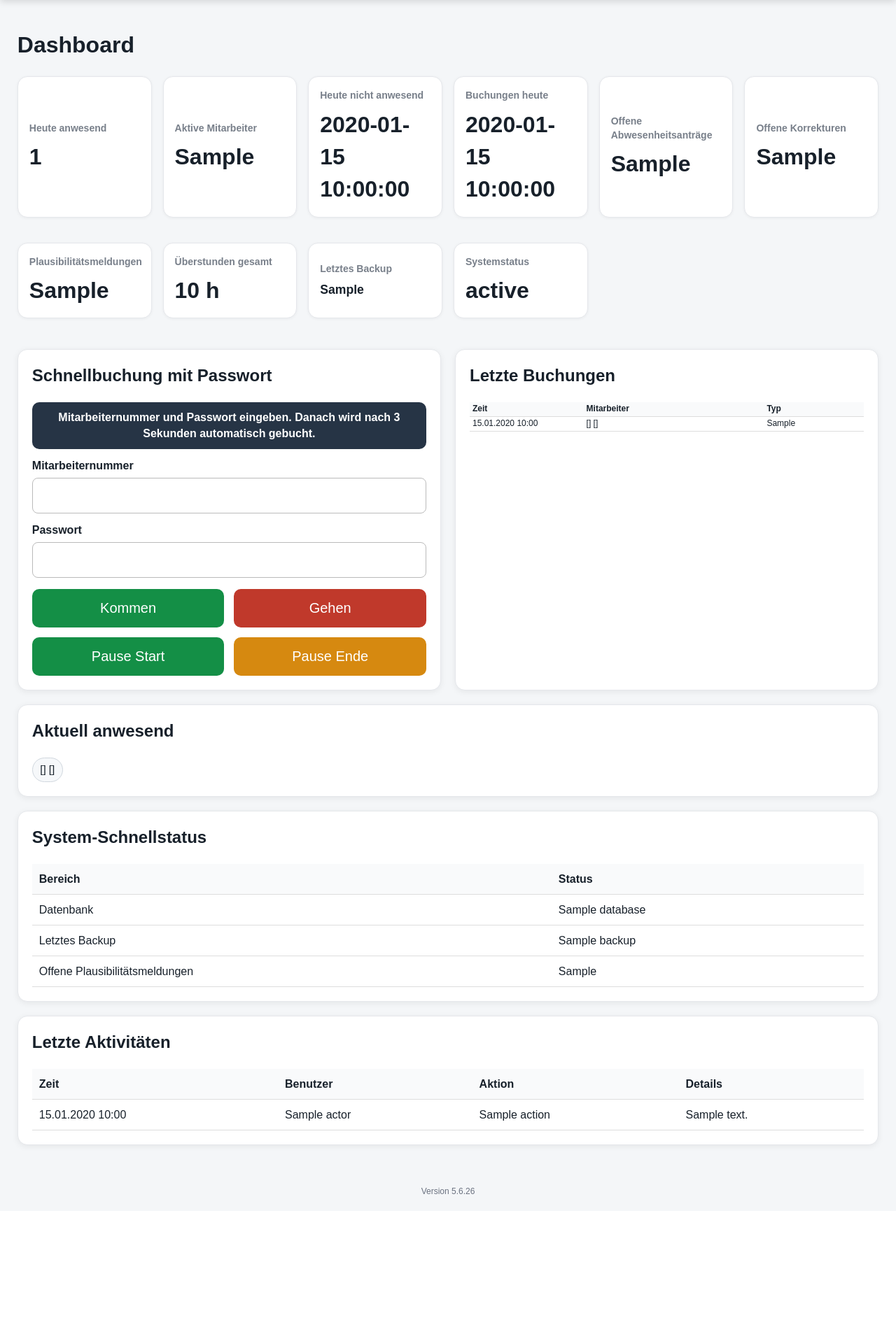
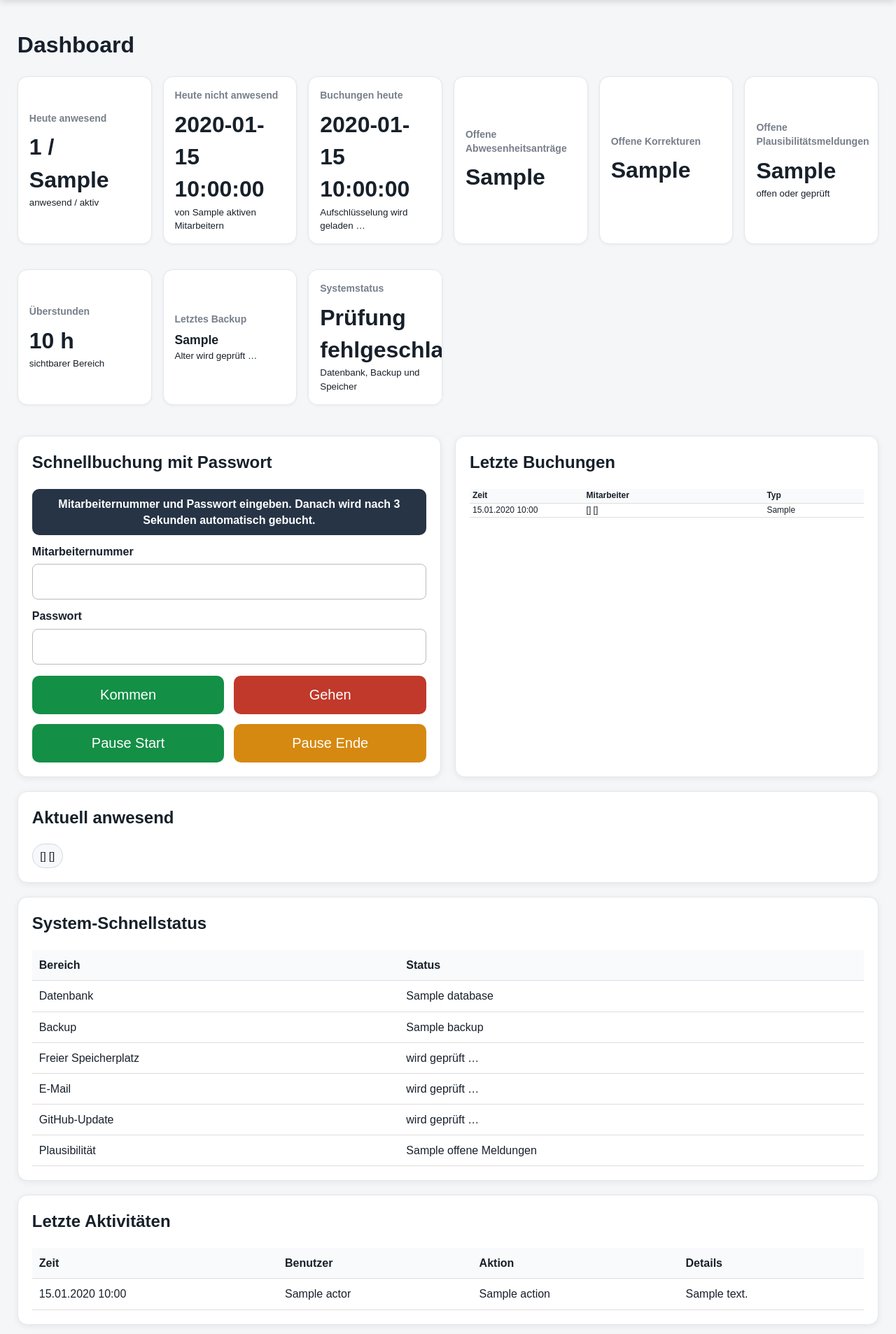
Before and after one commit to Markus4771/Stempeluhr, a FastAPI app: template app/templates/dashboard.html in a window 1280 px wide. Shown: the part 56-1963 px from the top of the page at 70% size. Before the commit the page ends 1763 px from the top, so only its background shows below. Run offline with FastAPI, Linux system fonts and the light colour scheme; the template is opened without the code that fills it: most values are stand-ins (such as "Sample title", 1, 10 or a date in 2020); some libraries are stand-ins or nearby versions.

Commit message:
Dashboard-Kennzahlen aussagekräftiger darstellen

```diff
--- a/app/templates/dashboard.html
+++ b/app/templates/dashboard.html
@@ -2,17 +2,16 @@
 {% block content %}
 <h1>Dashboard</h1>
 
-<div class="dashboard-grid">
-    <section class="card stat-card"><span class="stat-label">Heute anwesend</span><strong>{{ stats.present_count }}</strong></section>
-    <section class="card stat-card"><span class="stat-label">Aktive Mitarbeiter</span><strong>{{ stats.active_employees }}</strong></section>
-    <section class="card stat-card"><span class="stat-label">Heute nicht anwesend</span><strong>{{ stats.absent_today_count }}</strong></section>
-    <section class="card stat-card"><span class="stat-label">Buchungen heute</span><strong>{{ stats.today_entries }}</strong></section>
+<div class="dashboard-grid" id="dashboardMetrics">
+    <section class="card stat-card"><span class="stat-label">Heute anwesend</span><strong id="metricPresence">{{ stats.present_count }} / {{ stats.active_employees }}</strong><small>anwesend / aktiv</small></section>
+    <section class="card stat-card"><span class="stat-label">Heute nicht anwesend</span><strong id="metricAbsent">{{ stats.absent_today_count }}</strong><small>von {{ stats.active_employees }} aktiven Mitarbeitern</small></section>
+    <section class="card stat-card"><span class="stat-label">Buchungen heute</span><strong id="metricBookings">{{ stats.today_entries }}</strong><small id="metricBookingBreakdown">Aufschlüsselung wird geladen …</small></section>
     <section class="card stat-card"><span class="stat-label">Offene Abwesenheitsanträge</span><strong>{{ stats.open_vacations }}</strong></section>
     <section class="card stat-card"><span class="stat-label">Offene Korrekturen</span><strong>{{ stats.open_corrections }}</strong></section>
-    <section class="card stat-card"><span class="stat-label">Plausibilitätsmeldungen</span><strong>{{ stats.open_plausibility }}</strong></section>
-    <section class="card stat-card"><span class="stat-label">Überstunden gesamt</span><strong>{{ stats.overtime_sum }} h</strong></section>
-    <section class="card stat-card"><span class="stat-label">Letztes Backup</span><strong class="small-stat">{{ stats.last_backup }}</strong></section>
-    <section class="card stat-card"><span class="stat-label">Systemstatus</span><strong>{{ stats.system_status }}</strong></section>
+    <section class="card stat-card" id="plausibilityCard"><span class="stat-label">Offene Plausibilitätsmeldungen</span><strong id="metricPlausibility">{{ stats.open_plausibility }}</strong><small>offen oder geprüft</small></section>
+    <section class="card stat-card"><span class="stat-label" id="overtimeLabel">Überstunden</span><strong id="metricOvertime">{{ stats.overtime_sum }} h</strong><small id="overtimeScope">sichtbarer Bereich</small></section>
+    <section class="card stat-card" id="backupCard"><span class="stat-label">Letztes Backup</span><strong class="small-stat" id="metricBackup">{{ stats.last_backup }}</strong><small id="backupAge">Alter wird geprüft …</small></section>
+    <section class="card stat-card" id="systemCard"><span class="stat-label">Systemstatus</span><strong id="metricSystem">{{ stats.system_status }}</strong><small>Datenbank, Backup und Speicher</small></section>
 </div>
 
 <div class="grid">
@@ -47,14 +46,8 @@
         <table class="recent-bookings-table">
             <tr><th>Zeit</th><th>Mitarbeiter</th><th>Typ</th></tr>
             {% for entry in stats.recent_entries %}
-            <tr>
-                <td>{{ entry.timestamp.strftime('%d.%m.%Y %H:%M') }}</td>
-                <td>{{ entry.employee.first_name }} {{ entry.employee.last_name }}</td>
-                <td>{{ entry.entry_type }}</td>
-            </tr>
-            {% else %}
-            <tr><td colspan="3">Keine Buchungen vorhanden.</td></tr>
-            {% endfor %}
+            <tr><td>{{ entry.timestamp.strftime('%d.%m.%Y %H:%M') }}</td><td>{{ entry.employee.first_name }} {{ entry.employee.last_name }}</td><td>{{ entry.entry_type }}</td></tr>
+            {% else %}<tr><td colspan="3">Keine Buchungen vorhanden.</td></tr>{% endfor %}
         </table>
     </section>
 </div>
@@ -62,11 +55,8 @@
 <section class="card">
     <h2>Aktuell anwesend</h2>
     <div class="dashboard-chip-list">
-        {% for employee in stats.present_employees %}
-        <span class="dashboard-chip">{{ employee.first_name }} {{ employee.last_name }}</span>
-        {% else %}
-        <span class="muted">Aktuell ist kein Mitarbeiter als anwesend gebucht.</span>
-        {% endfor %}
+        {% for employee in stats.present_employees %}<span class="dashboard-chip">{{ employee.first_name }} {{ employee.last_name }}</span>
+        {% else %}<span class="muted">Aktuell ist kein Mitarbeiter als anwesend gebucht.</span>{% endfor %}
     </div>
 </section>
 
@@ -74,9 +64,12 @@
     <h2>System-Schnellstatus</h2>
     <table>
         <tr><th>Bereich</th><th>Status</th></tr>
-        <tr><td>Datenbank</td><td>{{ stats.system_details.database }}</td></tr>
-        <tr><td>Letztes Backup</td><td>{{ stats.system_details.backup }}</td></tr>
-        <tr><td>Offene Plausibilitätsmeldungen</td><td>{{ stats.system_details.open_plausibility }}</td></tr>
+        <tr><td>Datenbank</td><td id="systemDatabase">{{ stats.system_details.database }}</td></tr>
+        <tr><td>Backup</td><td id="systemBackup">{{ stats.system_details.backup }}</td></tr>
+        <tr><td>Freier Speicherplatz</td><td id="systemDisk">wird geprüft …</td></tr>
+        <tr><td>E-Mail</td><td id="systemEmail">wird geprüft …</td></tr>
+        <tr><td>GitHub-Update</td><td id="systemGithub">wird geprüft …</td></tr>
+        <tr><td>Plausibilität</td><td id="systemPlausibility">{{ stats.system_details.open_plausibility }} offene Meldungen</td></tr>
     </table>
 </section>
 
@@ -85,17 +78,54 @@
     <table>
         <tr><th>Zeit</th><th>Benutzer</th><th>Aktion</th><th>Details</th></tr>
         {% for item in stats.recent_audit %}
-        <tr>
-            <td>{{ item.created_at.strftime('%d.%m.%Y %H:%M') if item.created_at else '' }}</td>
-            <td>{{ item.actor or '' }}</td>
-            <td>{{ item.action }}</td>
-            <td>{{ item.details or '' }}</td>
-        </tr>
-        {% else %}
-        <tr><td colspan="4">Keine Aktivitäten vorhanden.</td></tr>
-        {% endfor %}
+        <tr><td>{{ item.created_at.strftime('%d.%m.%Y %H:%M') if item.created_at else '' }}</td><td>{{ item.actor or '' }}</td><td>{{ item.action }}</td><td>{{ item.details or '' }}</td></tr>
+        {% else %}<tr><td colspan="4">Keine Aktivitäten vorhanden.</td></tr>{% endfor %}
     </table>
 </section>
+
+<script>
+(function () {
+    function applyLevel(element, level) {
+        if (!element) return;
+        element.classList.remove('metric-ok', 'metric-warning', 'metric-danger');
+        element.classList.add('metric-' + (level || 'ok'));
+    }
+    function statusText(item) {
+        return item && item.label ? item.label : 'Unbekannt';
+    }
+    fetch('/api/dashboard/metrics', {cache: 'no-store', credentials: 'same-origin'})
+        .then(response => response.ok ? response.json() : Promise.reject())
+        .then(data => {
+            document.getElementById('metricPresence').textContent = data.presence.label;
+            document.getElementById('metricAbsent').textContent = data.presence.absent;
+            document.getElementById('metricBookings').textContent = data.bookings.total;
+            document.getElementById('metricBookingBreakdown').textContent =
+                'Kommen ' + data.bookings.kommen + ' · Gehen ' + data.bookings.gehen +
+                ' · Pause ' + (data.bookings.pause_start + data.bookings.pause_ende);
+            document.getElementById('metricPlausibility').textContent = data.plausibility.open;
+            applyLevel(document.getElementById('plausibilityCard'), data.plausibility.level);
+            document.getElementById('metricOvertime').textContent = data.overtime.hours.toFixed(2) + ' h';
+            document.getElementById('overtimeLabel').textContent = data.overtime.scope + ' Überstunden';
+            document.getElementById('overtimeScope').textContent = data.overtime.scope === 'Eigene' ? 'persönlicher Stand' : 'Summe des sichtbaren Bereichs';
+            document.getElementById('metricBackup').textContent = data.backup.label;
+            document.getElementById('backupAge').textContent = data.backup.age_hours === null ? 'kein verwertbares Backup' : data.backup.age_hours + ' Stunden alt';
+            applyLevel(document.getElementById('backupCard'), data.backup.level);
+            document.getElementById('metricSystem').textContent = data.system.label;
+            applyLevel(document.getElementById('systemCard'), data.system.level);
+            document.getElementById('systemDatabase').textContent = statusText(data.system.database);
+            document.getElementById('systemBackup').textContent = statusText(data.system.backup);
+            document.getElementById('systemDisk').textContent = statusText(data.system.disk);
+            document.getElementById('systemEmail').textContent = statusText(data.system.email);
+            document.getElementById('systemGithub').textContent = statusText(data.system.github);
+            document.getElementById('systemPlausibility').textContent = data.plausibility.open + ' offene Meldungen';
+        })
+        .catch(() => {
+            const card = document.getElementById('systemCard');
+            document.getElementById('metricSystem').textContent = 'Prüfung fehlgeschlagen';
+            applyLevel(card, 'warning');
+        });
+})();
+</script>
 
 <script>
 (function() {
@@ -109,80 +139,16 @@
     const info = document.getElementById("quickAutoInfo");
     const manualForm = document.getElementById("quickBookingForm");
     if (!employeeInput || !passwordInput || !autoForm || !autoEmployee || !autoPassword || !info || !manualForm) return;
-
-    let autoTimer = null;
-    let countdownTimer = null;
-    let inputPauseTimer = null;
-    let remaining = {{ auto_delay_seconds|default(3) }};
-    let submitting = false;
-
-    function clearTimers() {
-        if (autoTimer) clearTimeout(autoTimer);
-        if (countdownTimer) clearInterval(countdownTimer);
-        autoTimer = null;
-        countdownTimer = null;
-    }
-
-    function valuesReady() {
-        return employeeInput.value.trim().length > 0 && passwordInput.value.trim().length > 0;
-    }
-
-    function submitAutoBooking() {
-        if (submitting || !valuesReady()) return;
-        submitting = true;
-        clearTimers();
-        autoEmployee.value = employeeInput.value.trim();
-        autoPassword.value = passwordInput.value;
-        employeeInput.disabled = true;
-        passwordInput.disabled = true;
-        info.textContent = "Automatische Schnellbuchung wird ausgeführt ...";
-        autoForm.submit();
-    }
-
-    function startAutoBooking() {
-        if (submitting) return;
-        if (!valuesReady()) {
-            clearTimers();
-            info.textContent = "Mitarbeiternummer und Passwort eingeben. Danach wird nach {{ auto_delay_seconds|default(3) }} Sekunden automatisch gebucht.";
-            return;
-        }
-        clearTimers();
-        remaining = AUTO_DELAY_SECONDS;
-        info.textContent = "Daten erkannt. Automatische Buchung in " + remaining + " Sekunden ...";
-        countdownTimer = setInterval(function() {
-            remaining -= 1;
-            if (remaining > 0) {
-                info.textContent = "Daten erkannt. Automatische Buchung in " + remaining + " Sekunden ...";
-            }
-        }, 1000);
-        autoTimer = setTimeout(submitAutoBooking, AUTO_DELAY_MS);
-    }
-
-    function scheduleAutoBooking() {
-        if (submitting) return;
-        if (inputPauseTimer) clearTimeout(inputPauseTimer);
-        inputPauseTimer = setTimeout(startAutoBooking, 500);
-    }
-
-    employeeInput.addEventListener("input", scheduleAutoBooking);
-    passwordInput.addEventListener("input", scheduleAutoBooking);
-
-    manualForm.addEventListener("keydown", function(ev) {
-        if (ev.key === "Enter") {
-            ev.preventDefault();
-            startAutoBooking();
-        }
-    });
-
-    manualForm.addEventListener("submit", function() {
-        submitting = true;
-        clearTimers();
-    });
-
-    autoForm.addEventListener("submit", function() {
-        submitting = true;
-        clearTimers();
-    });
+    let autoTimer = null, countdownTimer = null, inputPauseTimer = null;
+    let remaining = AUTO_DELAY_SECONDS, submitting = false;
+    function clearTimers(){if(autoTimer)clearTimeout(autoTimer);if(countdownTimer)clearInterval(countdownTimer);autoTimer=null;countdownTimer=null;}
+    function valuesReady(){return employeeInput.value.trim().length>0&&passwordInput.value.trim().length>0;}
+    function submitAutoBooking(){if(submitting||!valuesReady())return;submitting=true;clearTimers();autoEmployee.value=employeeInput.value.trim();autoPassword.value=passwordInput.value;employeeInput.disabled=true;passwordInput.disabled=true;info.textContent="Automatische Schnellbuchung wird ausgeführt ...";autoForm.submit();}
+    function startAutoBooking(){if(submitting)return;if(!valuesReady()){clearTimers();info.textContent="Mitarbeiternummer und Passwort eingeben. Danach wird nach {{ auto_delay_seconds|default(3) }} Sekunden automatisch gebucht.";return;}clearTimers();remaining=AUTO_DELAY_SECONDS;info.textContent="Daten erkannt. Automatische Buchung in "+remaining+" Sekunden ...";countdownTimer=setInterval(function(){remaining-=1;if(remaining>0)info.textContent="Daten erkannt. Automatische Buchung in "+remaining+" Sekunden ...";},1000);autoTimer=setTimeout(submitAutoBooking,AUTO_DELAY_MS);}
+    function scheduleAutoBooking(){if(submitting)return;if(inputPauseTimer)clearTimeout(inputPauseTimer);inputPauseTimer=setTimeout(startAutoBooking,500);}
+    employeeInput.addEventListener("input",scheduleAutoBooking);passwordInput.addEventListener("input",scheduleAutoBooking);
+    manualForm.addEventListener("keydown",function(ev){if(ev.key==="Enter"){ev.preventDefault();startAutoBooking();}});
+    manualForm.addEventListener("submit",function(){submitting=true;clearTimers();});autoForm.addEventListener("submit",function(){submitting=true;clearTimers();});
 })();
 </script>
 {% endblock %}
```
